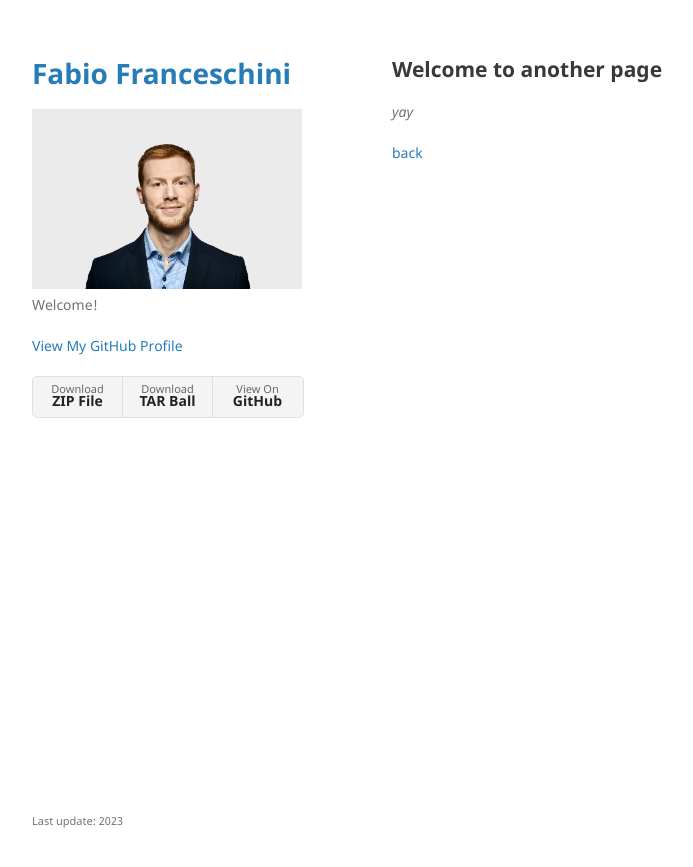
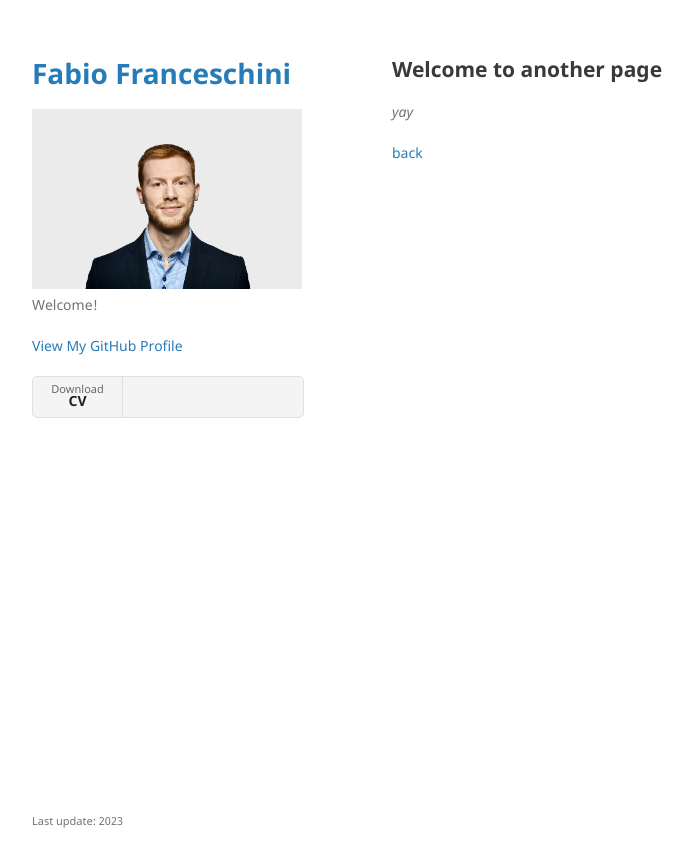
Before and after one commit to ffabio-econ/ffabio-econ.github.io, a Jekyll site: the page built from another-page.md, in a window 1280 px wide. Shown: the top 867 px of the page, without its empty margins (178-871 px from the left). Built offline with Jekyll 4.4.1, drawn with Linux system fonts in a browser that asks for light colours; our own code applies the rules of GitHub Pages for plain Markdown files.

Commit message:
downoad cvvv

```diff
--- a/_layouts/default.html
+++ b/_layouts/default.html
@@ -33,9 +33,9 @@
 
         {% if site.show_downloads %}
         <ul class="downloads">
-          <li><a href="{{ site.github.zip_url }}">Download <strong>ZIP File</strong></a></li>
-          <li><a href="{{ site.github.tar_url }}">Download <strong>TAR Ball</strong></a></li>
-          <li><a href="{{ site.github.repository_url }}">View On <strong>GitHub</strong></a></li>
+          <li><a href="{{ site.github.zip_url }}">Download <strong>CV</strong></a></li>
+<!--          <li><a href="{{ site.github.tar_url }}">Download <strong>TAR Ball</strong></a></li>
+          <li><a href="{{ site.github.repository_url }}">View On <strong>GitHub</strong></a></li>-->
         </ul>
         {% endif %}
       </header>
```
Also changed, not shown: 1 other file.
